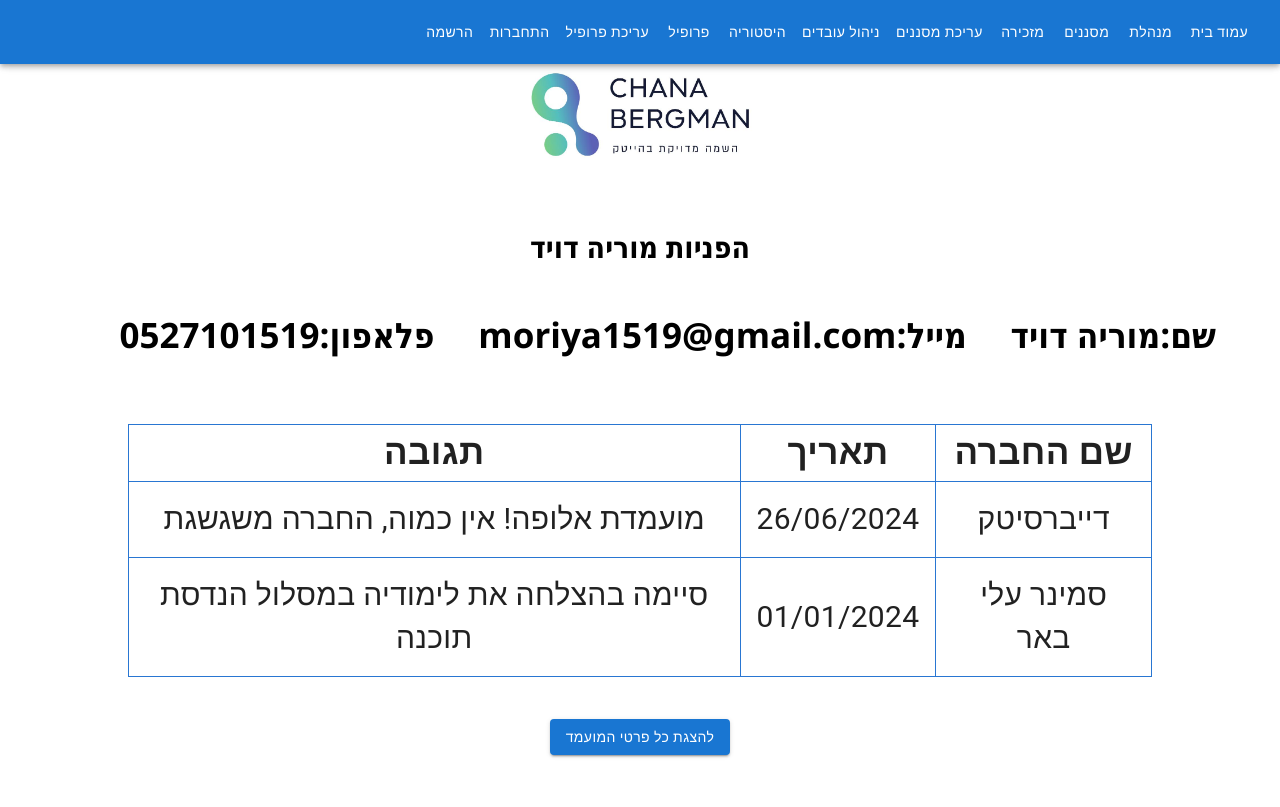
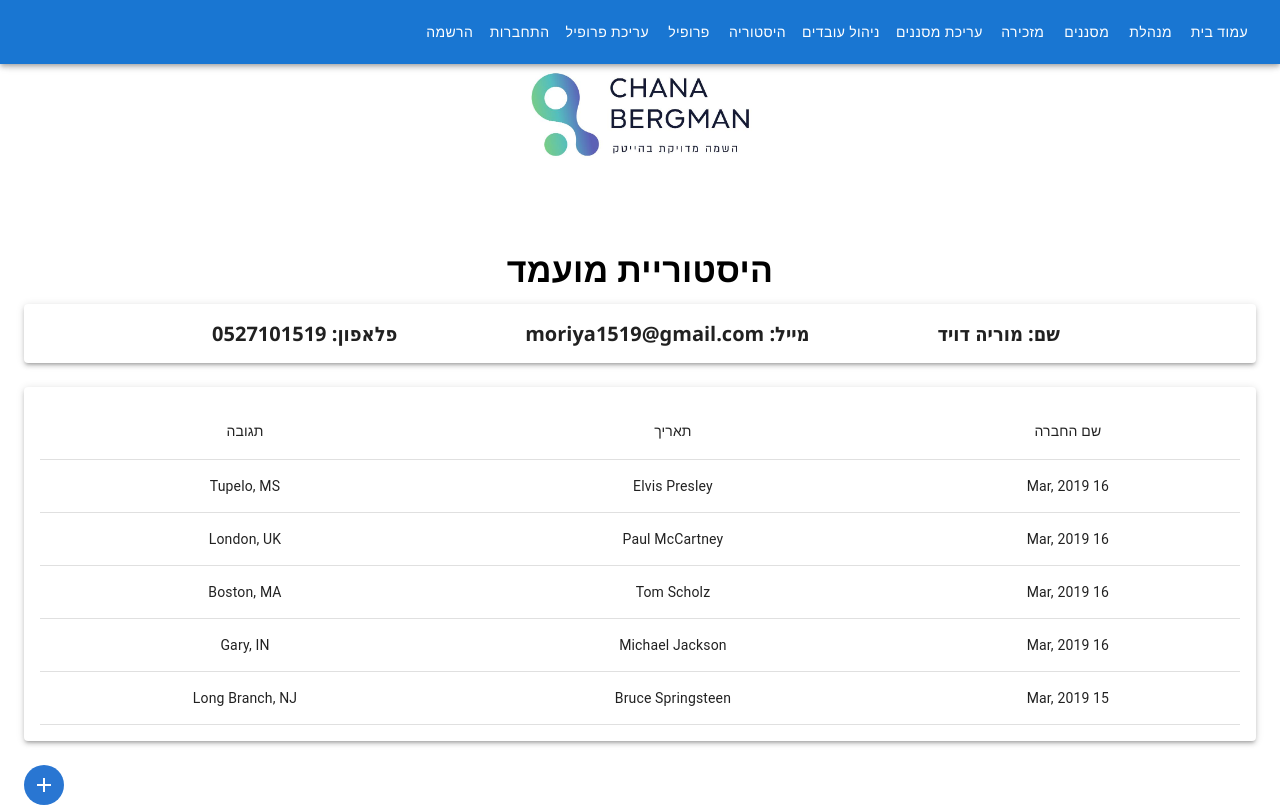
Before and after one commit to diversi-tech/bergman-front, a React (Create React App) app: page /History in a window 1280 px wide. Shown: the top 807 px of the page. Built offline with nearby package versions, Linux system fonts and the light colour scheme.

Commit message:
update history

```diff
--- /dev/null
+++ b/src/components/history.css
@@ -0,0 +1,24 @@
+.tHead {
+    font-weight: bold;
+    background-color: #f5f5f5;
+}
+
+.tBody {
+    font-size: 14px;
+}
+
+.table {
+    margin: 20px 0;
+}
+
+.details
+{
+  /* background-color: blueviolet; */
+  width: 90%;
+  margin-right: 15%;
+  font-size: 20px;
+  font-weight: bold;
+  display: flex;
+  flex-wrap: nowrap;
+  /* align-items: center; */
+}
--- a/src/components/history.jsx
+++ b/src/components/history.jsx
@@ -1,73 +1,138 @@
-import { Button, Table, TableBody, TableCell, TableHead, TableRow } from "@mui/material";
-import React, { useState } from "react";
-import ArrowDownwardIcon from '@mui/icons-material/ArrowDownward';
-import './candidateDetails.css'
-import { CandidateDetails } from "./candidateDetails";
+import React, { useState } from 'react';
+import { Box, Table, TableBody, TableCell, TableHead, TableRow, Button, Typography, Paper, TextField, IconButton, Tooltip } from '@mui/material';
+import AddIcon from '@mui/icons-material/Add'; // אייקון הוספה
+import './history.css';
 
 export const History = () => {
-    const userName = "מוריה דויד"
-    const email = "moriya1519@gmail.com"
-    const phone = "0527101519"
+    const userName = "מוריה דויד";
+    const email = "moriya1519@gmail.com";
+    const phone = "0527101519";
+    const [showDetails, setShowDetails] = useState(false);
+    const [showAddForm, setShowAddForm] = useState(false); // מצב לניהול הצגת הטופס
 
+    const handleDetails = () => {
+        setShowDetails(true);
+    };
 
-    const [showDetails, setShowDetails] = useState(false);
+    const [orders, setOrders] = useState([
+        { date: '16 Mar, 2019', name: 'Elvis Presley', location: 'Tupelo, MS' },
+        { date: '16 Mar, 2019', name: 'Paul McCartney', location: 'London, UK' },
+        { date: '16 Mar, 2019', name: 'Tom Scholz', location: 'Boston, MA' },
+        { date: '16 Mar, 2019', name: 'Michael Jackson', location: 'Gary, IN' },
+        { date: '15 Mar, 2019', name: 'Bruce Springsteen', location: 'Long Branch, NJ' }
+    ]);
 
-    function details() {
-        setShowDetails(true);
-    }
+    const [newOrder, setNewOrder] = useState({ date: '', name: '', location: '' });
 
-    return <div>
-        <label style={{ fontWeight: 'bold', fontSize: '30px' }}>הפניות {userName}</label>
-        <br /><br /><br />
+    const handleInputChange = (e) => {
+        const { name, value } = e.target;
+        setNewOrder({ ...newOrder, [name]: value });
+    };
+
+    const addOrder = () => {
+        setOrders([...orders, newOrder]);
+        setNewOrder({ date: '', name: '', location: '' });
+        setShowAddForm(false); // הסתרת הטופס לאחר ההוספה
+    };
+
+    const toggleAddForm = () => {
+        setShowAddForm(!showAddForm); // שינוי המצב להצגת או הסתרת הטופס
+    };
+
+    return (
+        <Box p={3} sx={{ direction: 'rtl' }}>
+            <Typography variant="h4" gutterBottom fontWeight='bold'>היסטוריית מועמד</Typography>
+            <Paper elevation={3} sx={{ p: 2, mb: 3 }}>
                 <div className="details">
-            <label className="lbl">שם:{userName}               </label>
-            <label className="lbl" style={{ flexBasis: '50%' }}>מייל:{email}               </label>
-            <label className="lbl" >פלאפון:{phone}               </label>
+                    <label className="lbl">שם: {userName}</label>
+                    <label className="lbl" style={{ flexBasis: '50%' }}>מייל: {email}</label>
+                    <label className="lbl">פלאפון: {phone}</label>
                 </div>
-        <br /><br /><br />
-        <div className="table">
-            <Table sx={{ border: '1px solid #2976D2' }}>
+            </Paper>
+            <Paper elevation={3} sx={{ p: 2, mb: 3 }}>
+                <Table>
                     <TableHead>
                         <TableRow>
-                        <TableCell className="tHead">שם החברה </TableCell>
-                        <TableCell className="tHead">תאריך</TableCell>
-                        <TableCell className="tHead">תגובה</TableCell>
+                            <TableCell align='center'>שם החברה</TableCell>
+                            <TableCell align='center'>תאריך</TableCell>
+                            <TableCell align='center'>תגובה</TableCell>
                         </TableRow>
                     </TableHead>
                     <TableBody>
-                    <TableRow>
-                        <TableCell className="tBody">דייברסיטק</TableCell>
-                        <TableCell className="tBody">26/06/2024</TableCell>
-                        <TableCell className="tBody">מועמדת אלופה! אין כמוה, החברה משגשגת</TableCell>
+                        {orders.map((order, index) => (
+                            <TableRow key={index}>
+                                <TableCell align='center'>{order.date}</TableCell>
+                                <TableCell align='center'>{order.name}</TableCell>
+                                <TableCell align='center'>{order.location}</TableCell>
                             </TableRow>
-                    <TableRow>
-                        <TableCell className="tBody">סמינר עלי באר</TableCell>
-                        <TableCell className="tBody">01/01/2024</TableCell>
-                        <TableCell className="tBody">סיימה בהצלחה את לימודיה במסלול הנדסת תוכנה</TableCell>
-                    </TableRow>
+                        ))}
                     </TableBody>
                 </Table>
-        </div>
-        <br />
-        <Button variant="contained" onClick={details}>להצגת כל פרטי המועמד
+            </Paper>
+
+            {/* כפתור הוספה עם Tooltip */}
+            <Box sx={{ display: 'flex', justifyContent: 'flex-end', alignItems: 'center', mb: 2 }}>
+                <Tooltip title="הוספת היסטוריה" arrow>
+                    <IconButton
+                        onClick={toggleAddForm}
+                        sx={{
+                            backgroundColor: '#2976D2',
+                            color: 'white',
+                            '&:hover': {
+                                backgroundColor: '#1b5da0'
+                            }
+                        }}
+                    >
+                        <AddIcon />
+                    </IconButton>
+                </Tooltip>
+            </Box>
+
+            {/* טופס להוספת הזמנות חדשות */}
+            {showAddForm && (
+                <Box p={3} sx={{ display: 'flex', alignItems: 'center', gap: 2 }}>
+                    <TextField
+                        label="תאריך"
+                        name="date"
+                        value={newOrder.date}
+                        onChange={handleInputChange}
+                        sx={{ flexGrow: 1 }}
+                    />
+                    <TextField
+                        label="שם החברה"
+                        name="name"
+                        value={newOrder.name}
+                        onChange={handleInputChange}
+                        sx={{ flexGrow: 1 }}
+                    />
+                    <TextField
+                        label="תגובה"
+                        name="location"
+                        value={newOrder.location}
+                        onChange={handleInputChange}
+                        sx={{ flexGrow: 1 }}
+                    />
+                    <Button variant="contained" onClick={addOrder}>הוסף</Button>
+                </Box>
+            )}
+
+            <Button variant="contained" onClick={handleDetails}>
+                להצגת כל פרטי המועמד
             </Button>
-        <br /><br />
-
-
-
-        {showDetails && <div
-            style={{ width: '100%', display: 'flex', flexDirection: 'column', alignItems: 'center' }}
-        >
+            {showDetails && (
+                <Box p={3} sx={{ direction: 'rtl' }}>
+                    <Paper elevation={3} sx={{ p: 2, mb: 3 }}>
+                        <div style={{ width: '100%', display: 'flex', flexDirection: 'column', alignItems: 'center' }}>
                             <div style={{
                                 width: '80%', display: 'flex', flexDirection: 'column', alignItems: 'center', fontWeight: 'bold', fontSize: '20px', padding: '10px', height: '650px'
                             }}>
                                 <h2>פרטי מועמד</h2>
-                <div className="moreDetails" ><label>מיקום:</label></div>
+                                <div className="moreDetails"><label>מיקום:</label></div>
                                 <br />
                                 <div className="moreDetails"><label>וותק:</label></div>
                                 <br />
-                <div className="moreDetails" style={{ height: '400px', }}><label>כישורים</label>
-                <br/>
+                                <div className="moreDetails" style={{ height: '400px' }}><label>כישורים</label>
+                                    <br />
                                     <div className="moreDetailsPnimi"><label>טכנולוגיות:</label></div>
                                     <br />
                                     <div className="moreDetailsPnimi"><label>שפות תכנות:</label></div>
@@ -76,9 +141,10 @@ export const History = () => {
                                     <br />
                                 </div>
                             </div>
-        </div>}
-        <br />
-        <CandidateDetails/>
                         </div>
-
-}
+                    </Paper>
+                </Box>
+            )}
+        </Box>
+    );
+};
```
Lines whose indentation alone changed are shown as unchanged.
